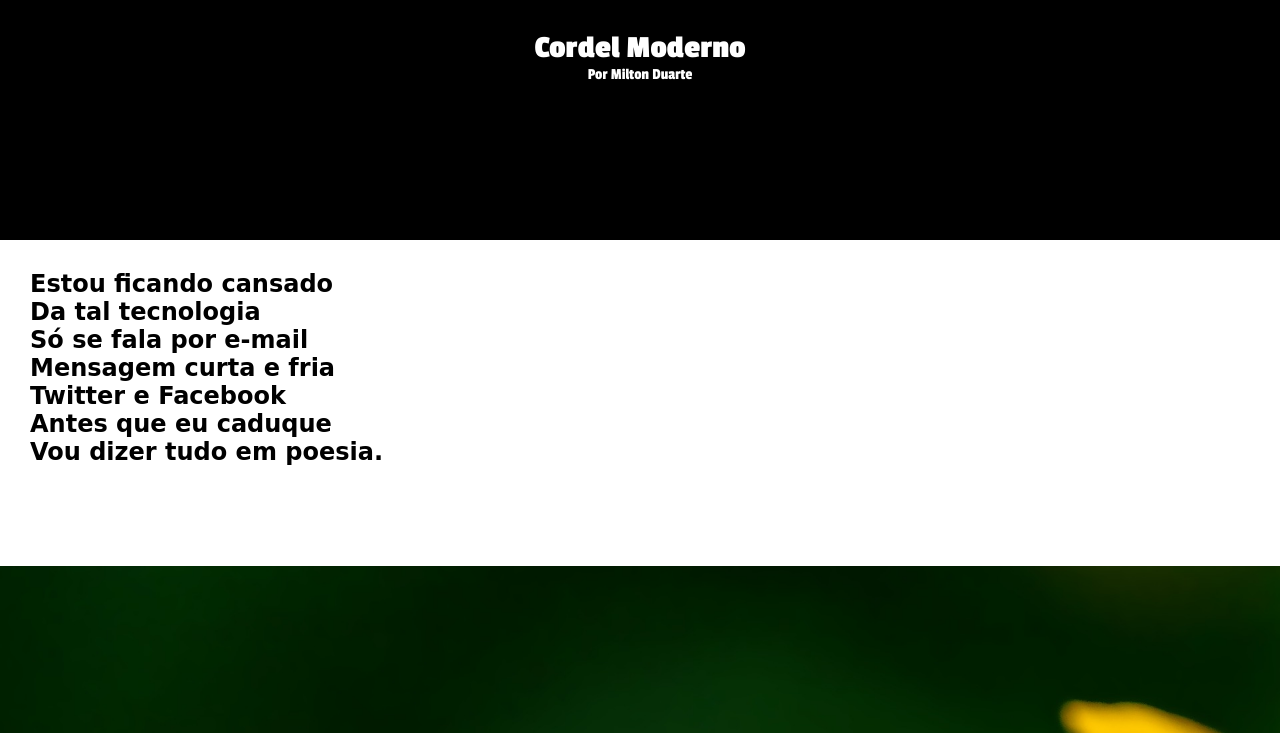
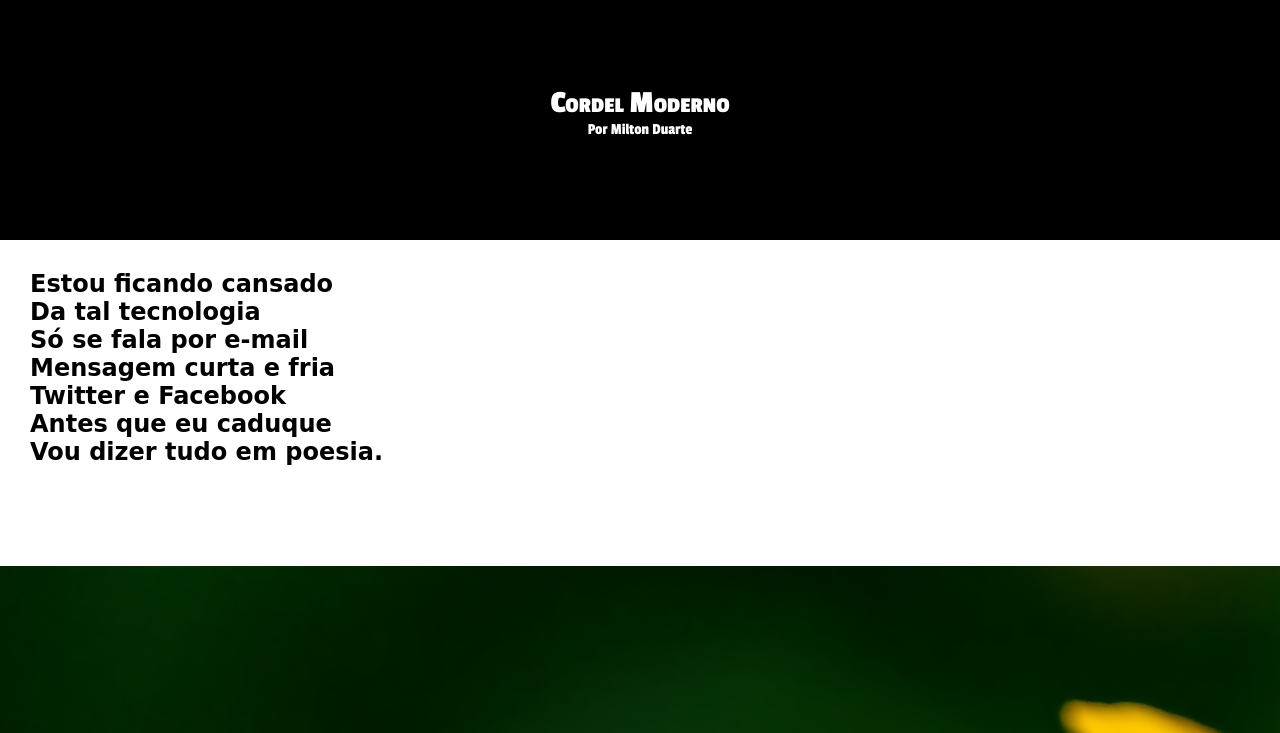
Before and after one commit to Thinathi/html-css, a plain HTML site: page exercicio/projeto cordel/index.html in a window 1280 px wide. Shown: the top 733 px of the page. Drawn offline with Linux system fonts and the light colour scheme; a web font is replaced by a local one.

Commit message:
Update style.css

```diff
--- a/exercicio/projeto cordel/style.css
+++ b/exercicio/projeto cordel/style.css
@@ -5,6 +5,9 @@
 *{
     margin: 0px;
     padding: 0px;
+}
+body{
+    min-height: 100vh;
 }
 header{
     background-color: black;
@@ -66,7 +69,7 @@ section h1{
     width: 400px;
     position: absolute;
     bottom: 180px;
-    right: 340px;
+    right: 70%;
 }
 footer{
     font-family: Arial, Helvetica, sans-serif;
@@ -80,4 +83,7 @@ footer a{
     text-decoration: none;
     color: white;
 }
-h1
+header h1{
+    padding-top: 55px;
+    font-variant: small-caps;
+}
```
